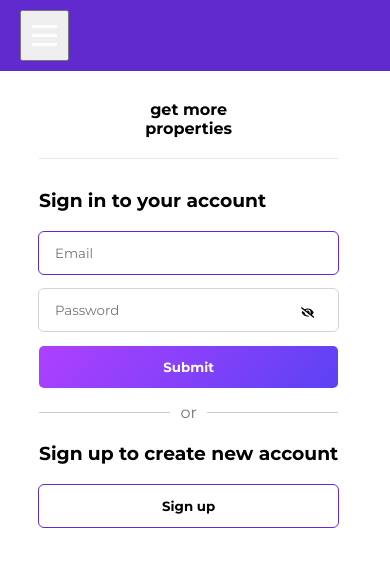
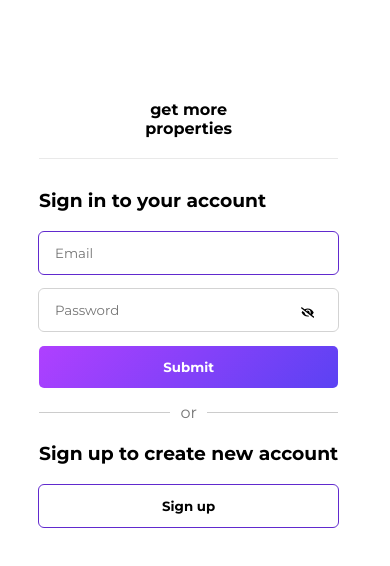
Before and after one commit to skabeo/frontend-capstone, a React (Create React App) app: page /signin in a window 390 px wide. Shown: the top 566 px of the page. Built offline with nearby package versions, Linux system fonts and the light colour scheme.

Commit message:
fix navbar appearing in login page

```diff
--- a/src/components/Navbar.js
+++ b/src/components/Navbar.js
@@ -23,8 +23,6 @@ const Navbar = () => {
         <Link to="/signout" onClick={toggleMenu}>Logout</Link>
       </div>
     );
-  }
-
     return (
         <div className={`nav-container small-screen ${isMenuOpen ? 'menu-open' : ''}`}>
           <div className="email-link">
@@ -37,6 +35,8 @@ const Navbar = () => {
           </div>
         </div>
       );
+  }
+
 };
 
 export default Navbar;
--- a/src/styles/navbar.css
+++ b/src/styles/navbar.css
@@ -35,7 +35,7 @@
     justify-content: space-between;
     align-items: center;
     padding: 10px 20px;
-    background-color: #612ace;
+    background-color: #fff;
     color: #fff;
     position: fixed;
     top: 0;
@@ -55,17 +55,19 @@
     top: 60px;
     left: 0;
     width: 100%;
-    background-color: #612ace;
+    background-color: #fff;
   }
 
   .nav-links a {
     padding: 10px 20px;
-    color: #fff;
+    color: #808080;
     text-decoration: none;
     transition: background-color 0.2s;
   }
 
   .nav-links a:hover {
     background-color: #8a4fff;
+    color: #000;
+    font-weight: 300;
   }
 }
```
Lines whose indentation alone changed are shown as unchanged.
